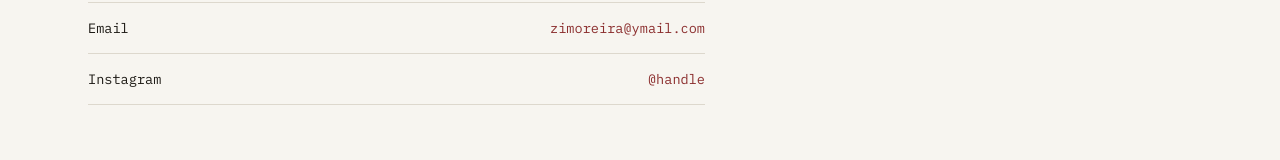
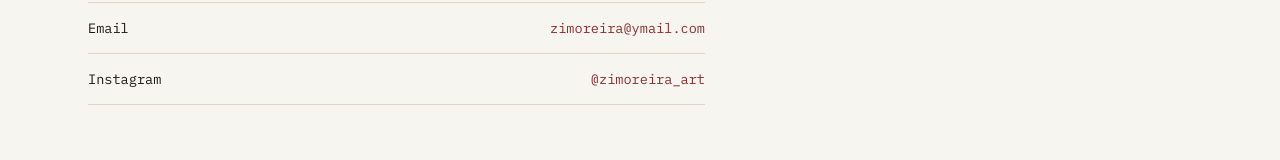
Before and after one commit to RickyMoreira/zimoreira, a Next.js app in the folder wife-art-site/: page /contact in a window 1280 px wide. Shown: the part 308-468 px from the top of the page. Built offline with nearby package versions, Linux system fonts and the light colour scheme.

Commit message:
fix instagram link

```diff
--- a/wife-art-site/app/contact/page.tsx
+++ b/wife-art-site/app/contact/page.tsx
@@ -17,7 +17,7 @@ export default function Contact() {
           <li>
             <span>Instagram</span>
             <a href={artist.instagram} target="_blank" rel="noopener noreferrer">
-              @handle
+            @zimoreira_art
             </a>
           </li>
         </ul>
```
